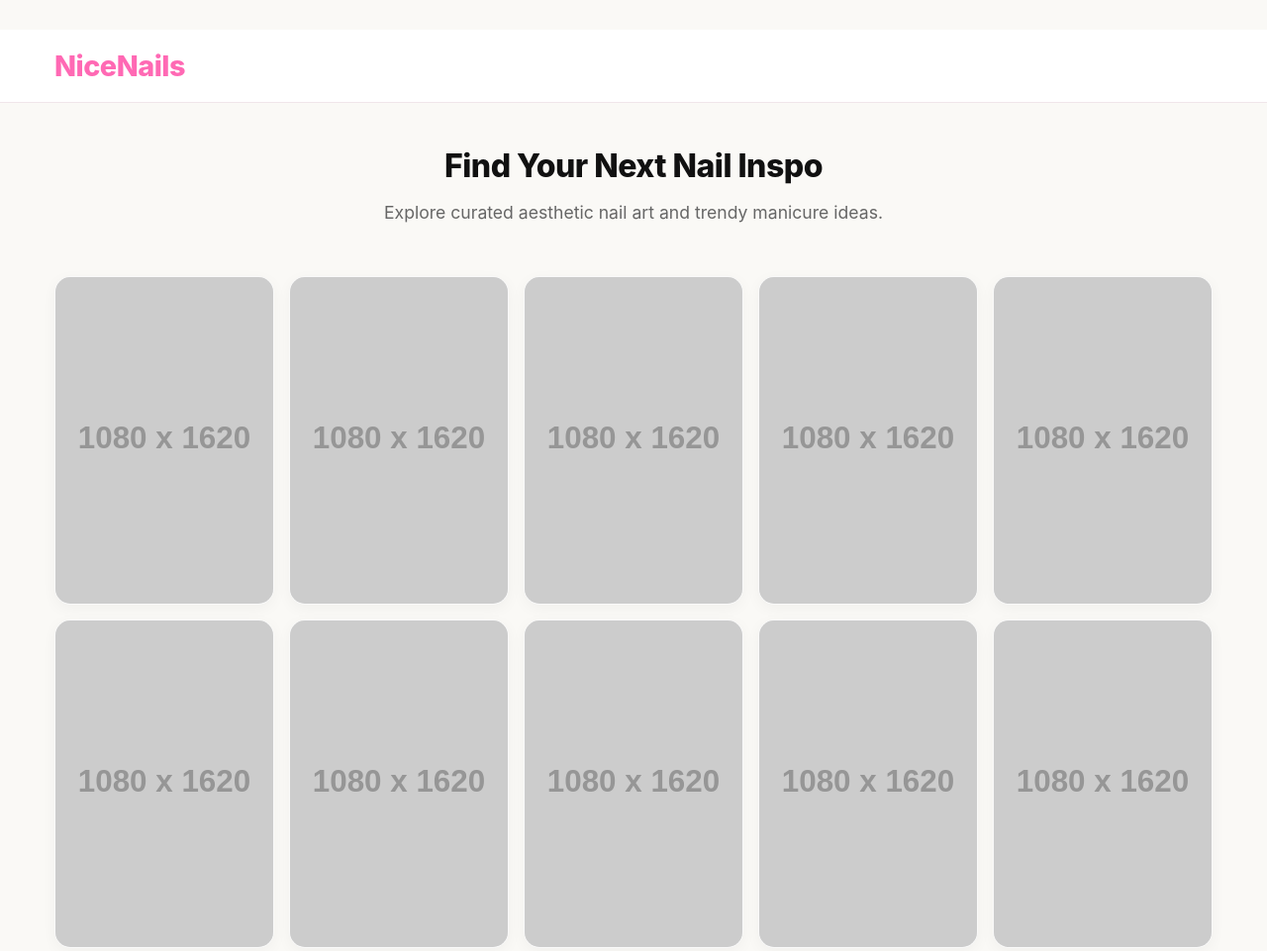
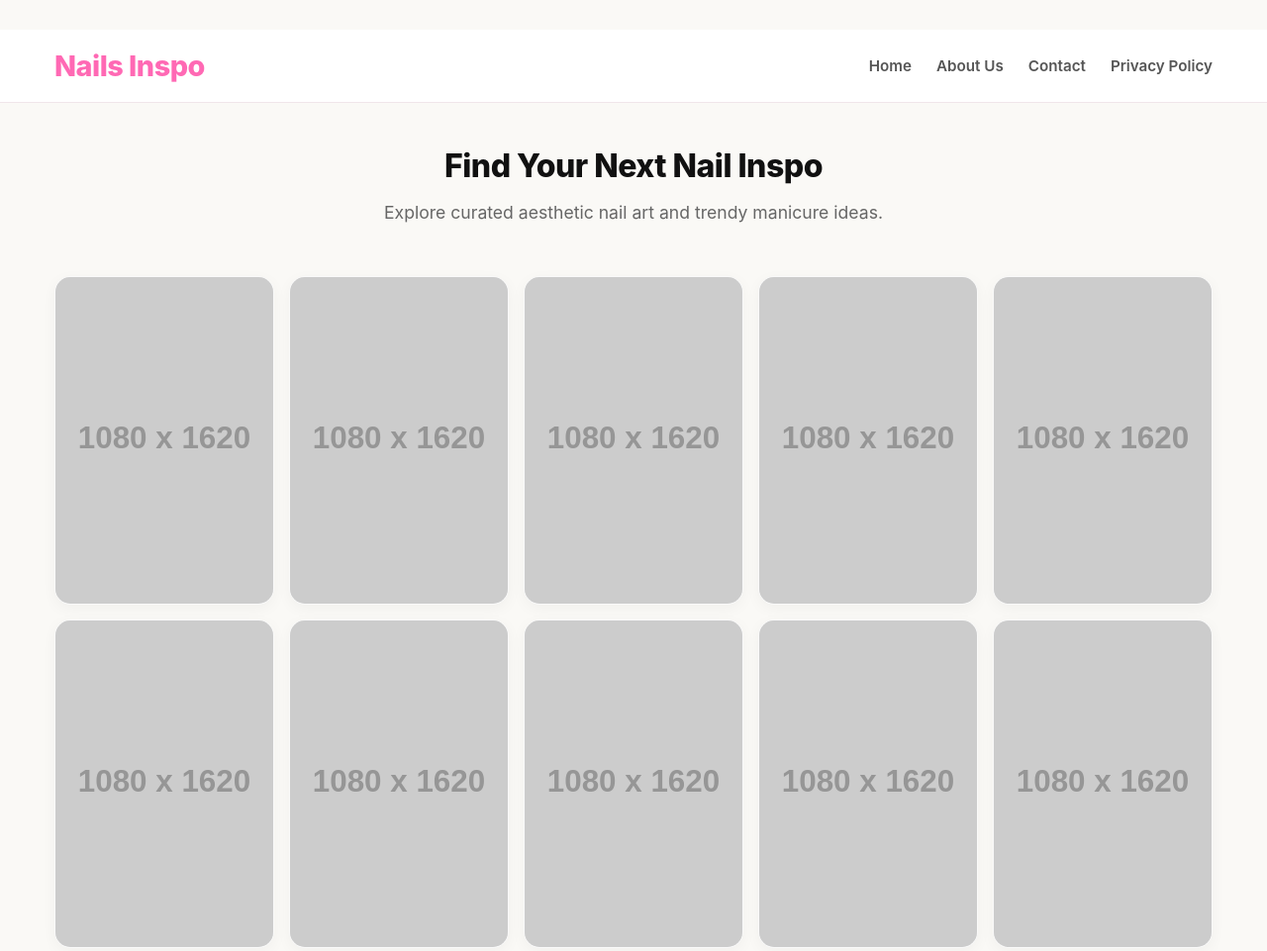
Before and after one commit to yamahasbr25/nails, a plain HTML site: page index.html in a window 1280 px wide. Shown: the top 961 px of the page at 99% size. Drawn offline with Linux system fonts and the light colour scheme; placeholder pictures from the web are drawn by us.

Commit message:
Update index.html

```diff
--- a/index.html
+++ b/index.html
@@ -3,7 +3,7 @@
 <head>
     <meta charset="UTF-8">
     <meta name="viewport" content="width=device-width, initial-scale=1.0">
-    <title>Nice Nails & Aesthetic Inspo | Nail Inspo</title>
+    <title>Nails Inspo & Aesthetic Art | Nails Inspo</title>
     <meta name="description" content="Discover thousands of aesthetic nice nails, trendy nail art, and beautiful manicure ideas for your next salon visit.">
     <meta name="keywords" content="nice nails, aesthetic nails, nail art, pinterest nails, gen z nails">
     <meta name="robots" content="index, follow">
@@ -21,8 +21,17 @@
     <header>
         <div class="container">
             <a href="index.html" class="logo-link">
-                <div class="logo">NiceNails</div>
+                <div class="logo">Nails Inspo</div>
             </a>
+            <!-- Menu Khusus Desktop -->
+            <nav class="desktop-nav">
+                <ul>
+                    <li><a href="index.html">Home</a></li>
+                    <li><a href="about.html">About Us</a></li>
+                    <li><a href="contact.html">Contact</a></li>
+                    <li><a href="privacy.html">Privacy Policy</a></li>
+                </ul>
+            </nav>
         </div>
     </header>
 
@@ -46,7 +55,7 @@
 
     <footer>
         <div class="container">
-            <p>&copy; 2026 NiceNails - Aesthetic Nail Ideas. All rights reserved.</p>
+            <p>&copy; 2026 Nails Inspo - Aesthetic Nail Ideas. All rights reserved.</p>
         </div>
     </footer>
 
```
